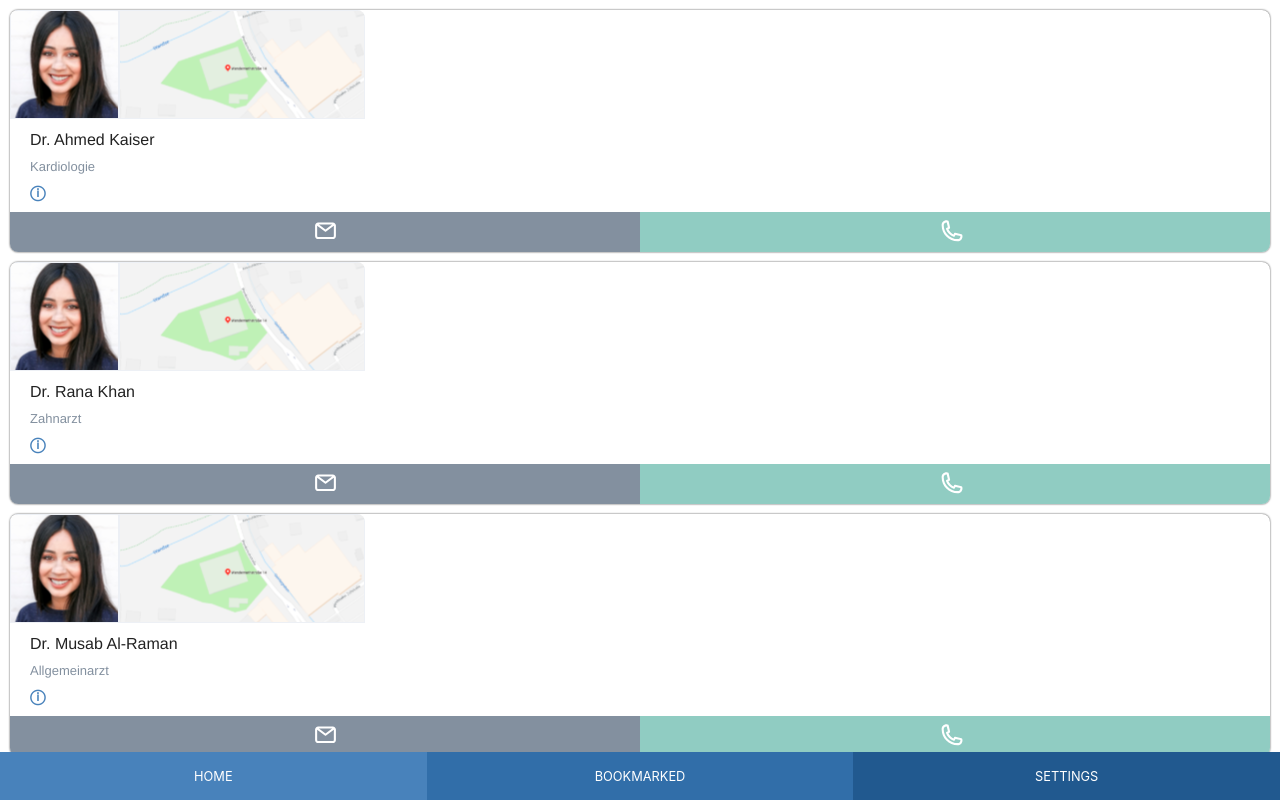
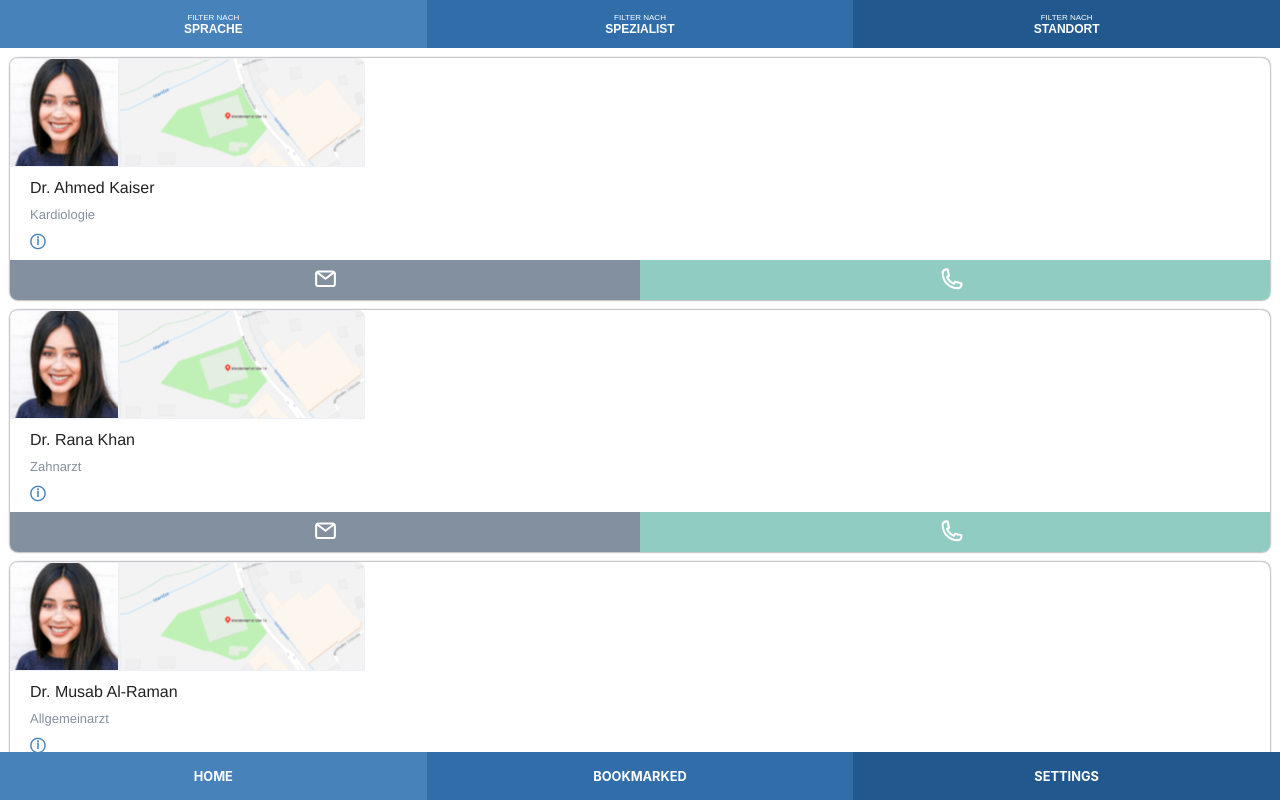
Before and after one commit to nurizai/DrLanguage, a React (Create React App) app: page / in a window 1280 px wide. Built offline with nearby package versions, Linux system fonts and the light colour scheme.

Commit message:
Rebuild filter bar

```diff
--- a/src/App.js
+++ b/src/App.js
@@ -1,19 +1,16 @@
-import React, { useState } from 'react';
+import React from 'react';
 import { BrowserRouter as Router, Switch, Route } from 'react-router-dom';
 import styled from 'styled-components/macro'
 import Homepage from './Homepage'
-import Filter from './Filter'
-import cardData from './cards.json'
 import Navigation from './Navigation'
+import GlobalStyles from './GlobalStyles';
 
 
 function App() {
-  // eslint-disable-next-line
-  const [cards, setCards] = useState(cardData)
-
   return (
     <Router>
       <AppStyled>
+        <GlobalStyles />
         <Switch>
           <Route exact path="/" render={() => <Homepage />} />
           <Route path="/bookmarked" render={() => <h1>Bookmarked</h1>} />
@@ -22,34 +19,7 @@ function App() {
         <Navigation />
       </AppStyled>
     </Router>
-  );
-
-
-  function getFilterTags() {
-    const filtertags = Array.from(cards.reduce((pre, acc) => {
-      acc.tags.forEach(tag => pre.add(tag))
-      return pre
-    }, new Set()))
-    return filtertags
-  }
-
-
-  function getSpecializedTags() {
-    const specialized = Array.from(cards.reduce((pre, acc) => {
-      pre.add(acc.specialized)
-      return pre
-    }, new Set()))
-    return specialized
-  }
-
-  function getLocationTags() {
-    const address = Array.from(cards.reduce((pre, acc) => {
-      pre.add(acc.address)
-      return pre
-    }, new Set()))
-    return address
-  }
-
+  )
 }
 
 
--- a/src/CardList.js
+++ b/src/CardList.js
@@ -20,5 +20,5 @@ export default function CardList() {
 }
 
 const CardListStyled = styled.section`
-  padding-bottom: 48px;
+  padding: 48px 0;
 `
--- a/src/Cards.js
+++ b/src/Cards.js
@@ -9,10 +9,10 @@ import DrRanaAddress from './images/DrRanaAddress.svg'
 
 export default function Cards({
   name,
-  specialized,
+  specialist,
   address,
   tags,
-  standort,
+  location,
 }) {
   const [collapsed, setCollapsed] = useState(false)
 
@@ -24,7 +24,7 @@ export default function Cards({
     return (
       <>
         <address>{address}</address>
-        <address>{standort}</address>
+        <address>{location}</address>
         {renderTags()}
       </>
     )
@@ -38,7 +38,7 @@ export default function Cards({
       </CardImg>
       <CardStyled>
         <h2>{name}</h2>
-        <div>{specialized}</div>
+        <div>{specialist}</div>
         <pre onClick={() => toggleCollapsed()}>&#9432;</pre>
         {collapsed && renderDetails()}
       </CardStyled>
@@ -52,7 +52,7 @@ export default function Cards({
   function renderTags() {
     return (
       <div>
-        {tags.map(tag => <Tag key={tag} text={tag} />)}
+        {<Tag tags={tags} />}
       </div>
     )
   }
--- /dev/null
+++ b/src/FilterBar.js
@@ -0,0 +1,94 @@
+import React, { useState } from 'react'
+import styled from 'styled-components'
+import Tag from './Tag'
+
+export default function FilterBar() {
+  const cards = require('./cards.json')
+
+  const [popupCollapsed, setPopupCollapsed] = useState(false)
+  const [popupTags, setPopupTags] = useState([])
+
+  // Close popup whenever user clicks somewhere in the app
+  document.body.addEventListener('click', () => setPopupCollapsed(false));
+
+  return (
+    <FilterBarStyled>
+      <FilterAreaStyled onClick={() => openPopup('language')}><span>Filter nach</span>Sprache</FilterAreaStyled>
+      <FilterAreaStyled onClick={() => openPopup('specialist')}><span>Filter nach</span>Spezialist</FilterAreaStyled>
+      <FilterAreaStyled onClick={() => openPopup('location')}><span>Filter nach</span>Standort</FilterAreaStyled>
+      {popupCollapsed && <Popup><Tag key='all' tags='Alle' /><Tag tags={popupTags} /></Popup>}
+    </FilterBarStyled>
+  )
+
+  function openPopup(filterType) {
+
+    // Create a set with the tags displayed in the popup depending on which FilterArea is clicked
+    const currentPopupTags = Array.from(cards.reduce((pre, acc) => {
+
+      if (filterType === 'language') {
+        acc.tags.forEach(tag => pre.add(tag))
+      }
+
+      if (filterType === 'specialist') {
+        pre.add(acc.specialist)
+      }
+
+      if (filterType === 'location') {
+        pre.add(acc.location.slice(6))
+      }
+
+      return pre
+    }, new Set()))
+
+    setPopupCollapsed(true)
+    return setPopupTags(currentPopupTags)
+  }
+
+}
+
+const FilterBarStyled = styled.main`
+  position: fixed;
+  top: 0;
+  width: 100vw;
+  text-align: center;
+  display: grid;
+  grid-template-columns: 1fr 1fr 1fr;
+`
+
+const FilterAreaStyled = styled.button`
+  border: none;
+  height: 48px;
+  text-transform: uppercase;
+  color: white;
+  font-size: 12px;
+  font-weight: bold;
+  cursor: pointer;
+
+  span {
+    display: block;
+    font-weight: normal;
+    font-size: 8px;
+  }
+
+  :nth-child(1) {
+    background-color: #4882BB;
+  }
+
+  :nth-child(2) {
+    background-color: #316EA9;
+  }
+
+  :nth-child(3) {
+    background-color: #21598F;
+  }
+`
+
+const Popup = styled.div`
+  padding: 10px;
+  position: absolute;
+  width: 100vw;
+  background-color: rgba(131,144,159,0.7);
+  top: 48px;
+  z-index: 1000;
+  border-radius: 0 0 5px 5px;
+`
--- /dev/null
+++ b/src/GlobalStyles.js
@@ -0,0 +1,7 @@
+import { createGlobalStyle } from 'styled-components/macro'
+
+export default createGlobalStyle`
+  * {
+    box-sizing: border-box;
+  }
+`
--- a/src/Homepage.js
+++ b/src/Homepage.js
@@ -1,11 +1,12 @@
 import React from 'react'
+import FilterBar from './FilterBar'
 import CardList from './CardList';
 import styled from 'styled-components'
-import { Link } from 'react-router-dom'
 
 export default function Homepage() {
   return (
     <HomepageStyled>
+      <FilterBar />
       <CardList />
     </HomepageStyled>
   )
--- a/src/Navigation.js
+++ b/src/Navigation.js
@@ -5,9 +5,9 @@ import { Link } from 'react-router-dom'
 export default function Header() {
   return (
     <FooterStyled>
-      <FooterFirstAreaStyled to='/'>Home</FooterFirstAreaStyled>
-      <FooterSecondAreaStyled to='/bookmarked'>Bookmarked</FooterSecondAreaStyled>
-      <FooterThirdAreaStyled to='settings'>Settings</FooterThirdAreaStyled>
+      <FooterAreaStyled to='/'>Home</FooterAreaStyled>
+      <FooterAreaStyled to='/bookmarked'>Bookmarked</FooterAreaStyled>
+      <FooterAreaStyled to='settings'>Settings</FooterAreaStyled>
     </FooterStyled>
   )
 }
@@ -22,30 +22,24 @@ const FooterStyled = styled.div`
   font-size: 0.8rem;
   grid-template-columns: 1fr 1fr 1fr;
 `
-const FooterFirstAreaStyled = styled(Link)`
+const FooterAreaStyled = styled(Link)`
   display: flex;
   justify-content: center;
   align-items: center;
   text-transform: uppercase;
   color: white;
-  background-color: #4882BB;
   text-decoration: none;
-  `
-const FooterSecondAreaStyled = styled(Link)`
-  display: flex;
-  justify-content: center;
-  align-items: center;
-  text-transform: uppercase;
-  color: white;
-  background-color: #316EA9;
-  text-decoration: none;
-  `
-const FooterThirdAreaStyled = styled(Link)`
-  display: flex;
-  justify-content: center;
-  align-items: center;
-  text-transform: uppercase;
-  color: white;
-  background-color: #21598F;
-  text-decoration: none;
-  `
+  font-weight: bold;
+
+  :nth-child(1) {
+    background-color: #4882BB;
+  }
+
+  :nth-child(2) {
+    background-color: #316EA9;
+  }
+
+  :nth-child(3) {
+    background-color: #21598F;
+  }
+`
--- a/src/Tag.js
+++ b/src/Tag.js
@@ -1,9 +1,9 @@
 import React from 'react'
 import styled from 'styled-components'
 
-export default function Tag({ text }) {
+export default function Tag({ tags }) {
   return (
-    <TagStyled>{text}</TagStyled>
+    tags === 'Alle' ? <TagStyled key={tags}>{tags}</TagStyled> : tags.map(tag => <TagStyled key={tag}>{tag}</TagStyled>)
   )
 }
 
--- a/src/cards.json
+++ b/src/cards.json
@@ -1,31 +1,31 @@
 [
   {
   "name": "Dr. Ahmed Kaiser",
-  "specialized": "Kardiologie",
+  "specialist": "Kardiologie",
   "address": "Wendemuthstraße 17",
-  "standort": "22041 Hamburg",
+  "location": "22041 Hamburg",
   "tags": ["deutsch", "englisch", "dari"]
 },
 
 {
   "name": "Dr. Rana Khan",
-  "specialized": "Zahnarzt",
-  "address": "Wendemuthstraße 24",
-  "standort": "22041 Hamburg",
+  "specialist": "Zahnarzt",
+  "address": "Zeil 106",
+  "location": "60313 Frankfurt am Main",
   "tags": ["deutsch", "englisch", "urdu"]
 },
 {
   "name": "Dr. Musab Al-Raman",
-  "specialized": "Allgemeinarzt",
+  "specialist": "Allgemeinarzt",
   "address": "Wendemuthstraße 17",
-  "standort": "22041 Hamburg",
+  "location": "22041 Hamburg",
   "tags": ["deutsch", "englisch", "arabisch"]
 },
 {
   "name": "Dr. Lanz Miller",
-  "specialized": "Zahnarzt",
-  "address": "Wendemuthstraße 45",
-  "standort": "22041 Hamburg",
+  "specialist": "Zahnarzt",
+  "address": "Kurfürstendamm 23",
+  "location": "10719 Berlin",
   "tags": ["deutsch", "englisch", "französisch"]
 }
 ]
```
